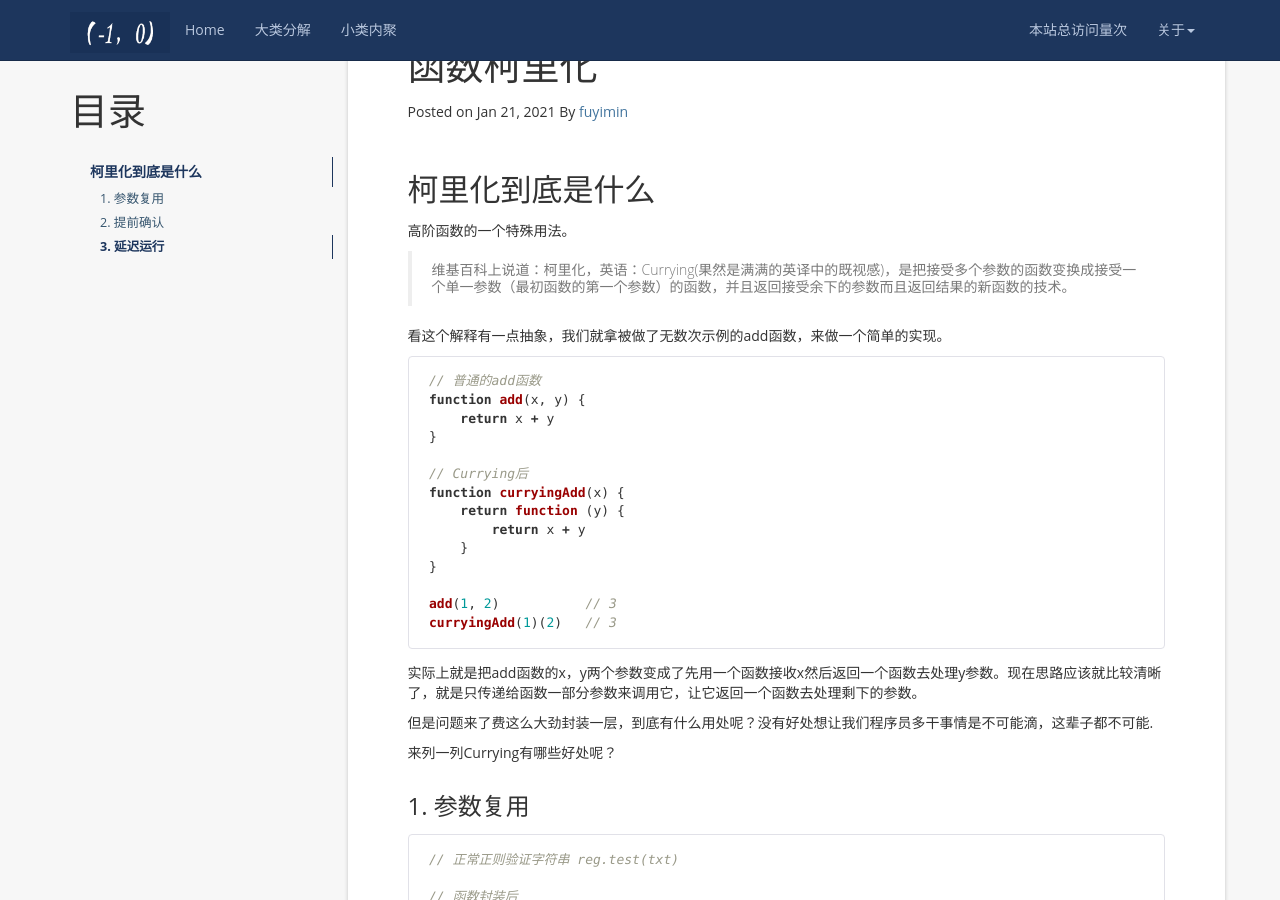
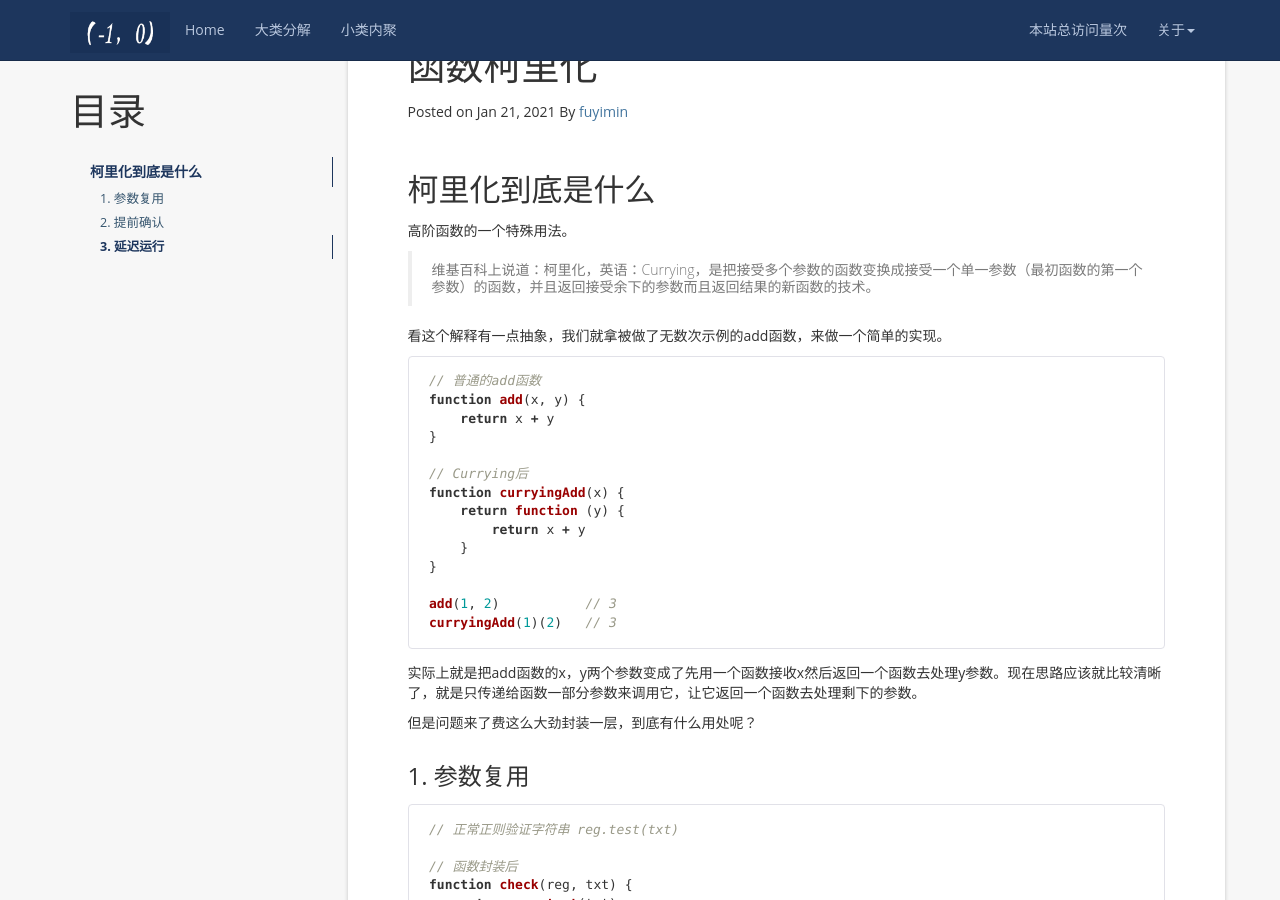
Before and after one commit to aimiy/aimiy.github.io, a Jekyll site: the page built from _posts/notes/js/2021-03-11-函数柯里化.md, in a window 1280 px wide and 900 px high, scrolled down 333 px. Built offline with Jekyll 4.4.1, drawn with Linux system fonts in a browser that asks for light colours; nearby versions of some CDN libraries; a script that is not in the unit is left out; comment, search, counter and statistics services are not loaded.

Commit message:
柯里化

```diff
--- a/_posts/notes/js/2021-03-11-函数柯里化.md
+++ b/_posts/notes/js/2021-03-11-函数柯里化.md
@@ -12,7 +12,7 @@ tag: 函数柯里化
 
 高阶函数的一个特殊用法。
 
->维基百科上说道：柯里化，英语：Currying(果然是满满的英译中的既视感)，是把接受多个参数的函数变换成接受一个单一参数（最初函数的第一个参数）的函数，并且返回接受余下的参数而且返回结果的新函数的技术。
+>维基百科上说道：柯里化，英语：Currying，是把接受多个参数的函数变换成接受一个单一参数（最初函数的第一个参数）的函数，并且返回接受余下的参数而且返回结果的新函数的技术。
 
 看这个解释有一点抽象，我们就拿被做了无数次示例的add函数，来做一个简单的实现。
 
@@ -35,9 +35,7 @@ curryingAdd(1)(2)   // 3
 
 实际上就是把add函数的x，y两个参数变成了先用一个函数接收x然后返回一个函数去处理y参数。现在思路应该就比较清晰了，就是只传递给函数一部分参数来调用它，让它返回一个函数去处理剩下的参数。
 
-但是问题来了费这么大劲封装一层，到底有什么用处呢？没有好处想让我们程序员多干事情是不可能滴，这辈子都不可能.
-
-来列一列Currying有哪些好处呢？
+但是问题来了费这么大劲封装一层，到底有什么用处呢？
 
 ### 1. 参数复用
 
```
Also changed, not shown: _posts/notes/js/2021-05-07-函数式编程.md (+47 -0 lines).
